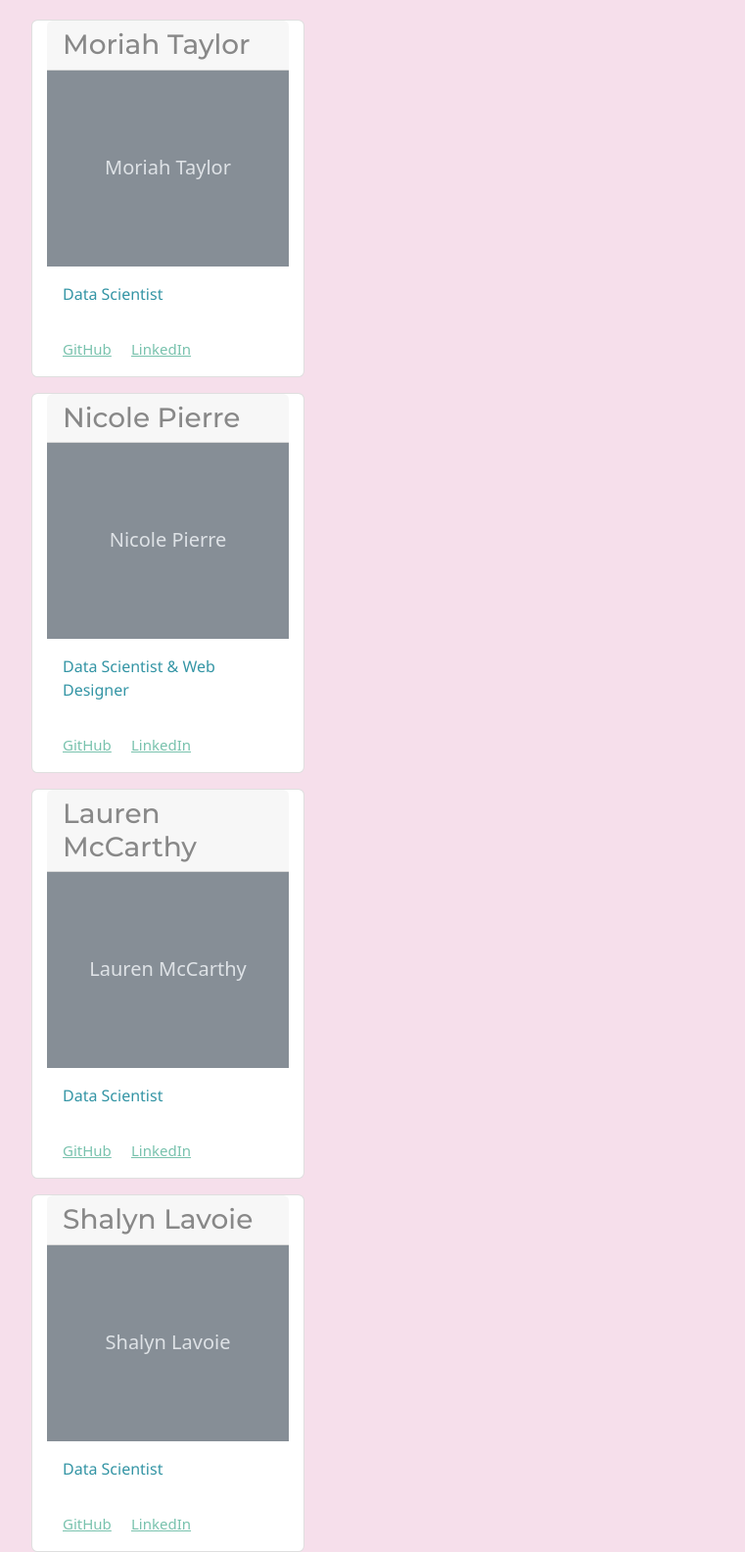
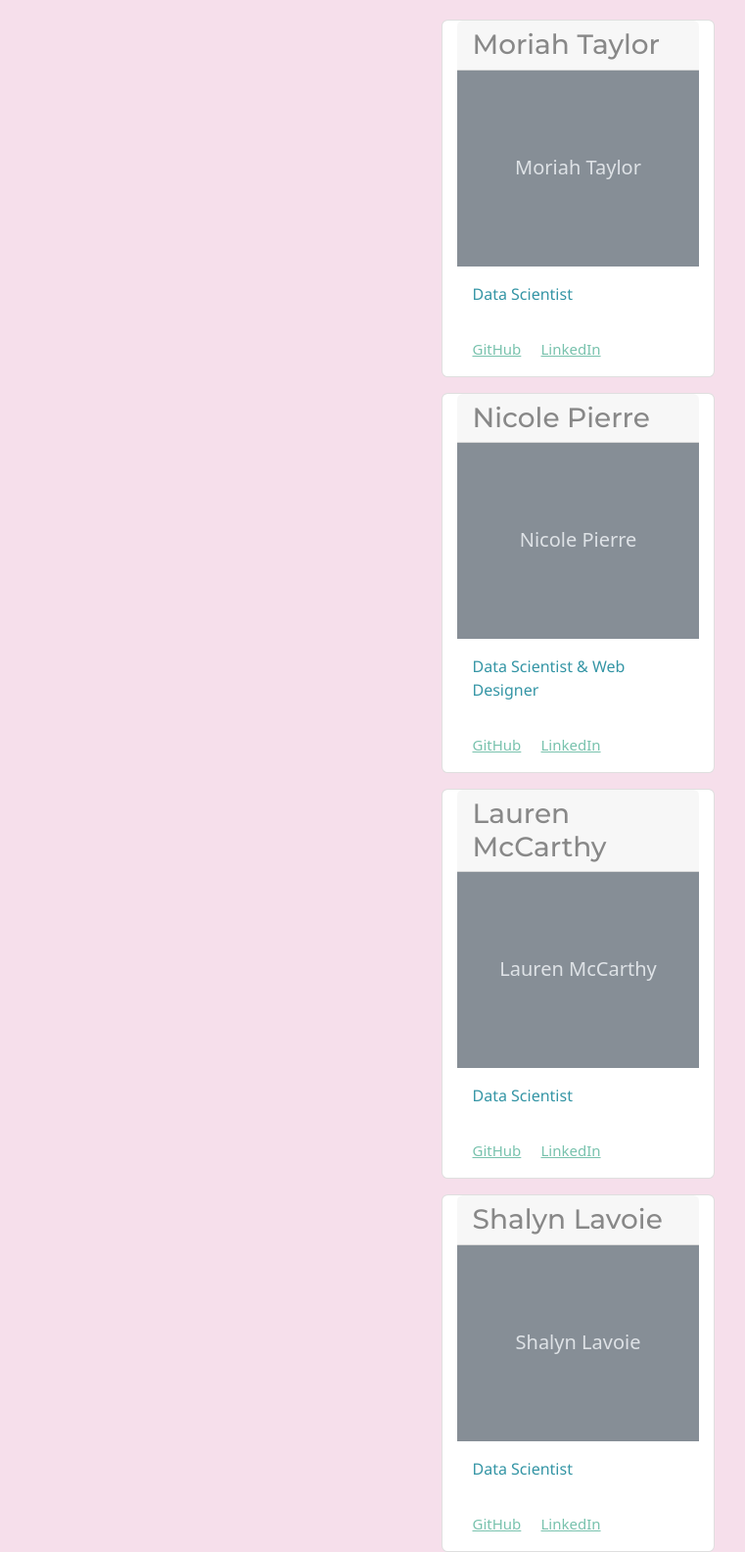
Before and after one commit to nicpie-bit/Minimum-Wage-Analysis, a Flask app: page /about.html in a window 1280 px wide. Shown: the part 50-1634 px from the top of the page at 98% size, without its empty margins (50-811 px from the left). Run offline with Flask 2, Linux system fonts and the light colour scheme; some libraries are stand-ins or nearby versions.

Commit message:
added more styling

```diff
--- a/templates/about.html
+++ b/templates/about.html
@@ -37,7 +37,7 @@
     </div>
     <div class="container"
         <div class="row row-cols-auto" style="margin-top: 20px;">
-            <div class="card mb-3 col-md-3" style="margin-right: auto;">
+            <div class="card mb-3 col-md-3" style="margin-right: auto; margin-left: auto;">
                 <h3 class="card-header">Moriah Taylor</h3>
                 <svg xmlns="http://www.w3.org/2000/svg" class="d-block user-select-none" width="100%" height="200" aria-label="Placeholder: Image cap" focusable="false" role="img" preserveAspectRatio="xMidYMid slice" viewBox="0 0 318 180" style="font-size:1.125rem;text-anchor:middle">
                     <rect width="100%" height="100%" fill="#868e96"></rect>
@@ -51,7 +51,7 @@
                     <a href="#" class="card-link">LinkedIn</a>
                 </div>
             </div>
-            <div class="card mb-3 col-md-3" style="margin-right: auto;">
+            <div class="card mb-3 col-md-3" style="margin-right: auto; margin-left: auto;">
                 <h3 class="card-header">Nicole Pierre</h3>
                 <svg xmlns="http://www.w3.org/2000/svg" class="d-block user-select-none" width="100%" height="200" aria-label="Placeholder: Image cap" focusable="false" role="img" preserveAspectRatio="xMidYMid slice" viewBox="0 0 318 180" style="font-size:1.125rem;text-anchor:middle">
                     <rect width="100%" height="100%" fill="#868e96"></rect>
@@ -65,7 +65,7 @@
                     <a href="https://www.linkedin.com/in/nicolebroussard8469" class="card-link">LinkedIn</a>
                 </div>
             </div>
-            <div class="card mb-3 col-md-3" style="margin-right: auto;">
+            <div class="card mb-3 col-md-3" style="margin-right: auto; margin-left: auto;">
                 <h3 class="card-header">Lauren McCarthy</h3>
                 <svg xmlns="http://www.w3.org/2000/svg" class="d-block user-select-none" width="100%" height="200" aria-label="Placeholder: Image cap" focusable="false" role="img" preserveAspectRatio="xMidYMid slice" viewBox="0 0 318 180" style="font-size:1.125rem;text-anchor:middle">
                     <rect width="100%" height="100%" fill="#868e96"></rect>
@@ -79,7 +79,7 @@
                     <a href="#" class="card-link">LinkedIn</a>
                 </div>
             </div>
-            <div class="card mb-3 col-md-3" style="margin-right: auto;">
+            <div class="card mb-3 col-md-3" style="margin-right: auto; margin-left:auto;">
                 <h3 class="card-header">Shalyn Lavoie</h3>
                 <svg xmlns="http://www.w3.org/2000/svg" class="d-block user-select-none" width="100%" height="200" aria-label="Placeholder: Image cap" focusable="false" role="img" preserveAspectRatio="xMidYMid slice" viewBox="0 0 318 180" style="font-size:1.125rem;text-anchor:middle">
                     <rect width="100%" height="100%" fill="#868e96"></rect>
```
